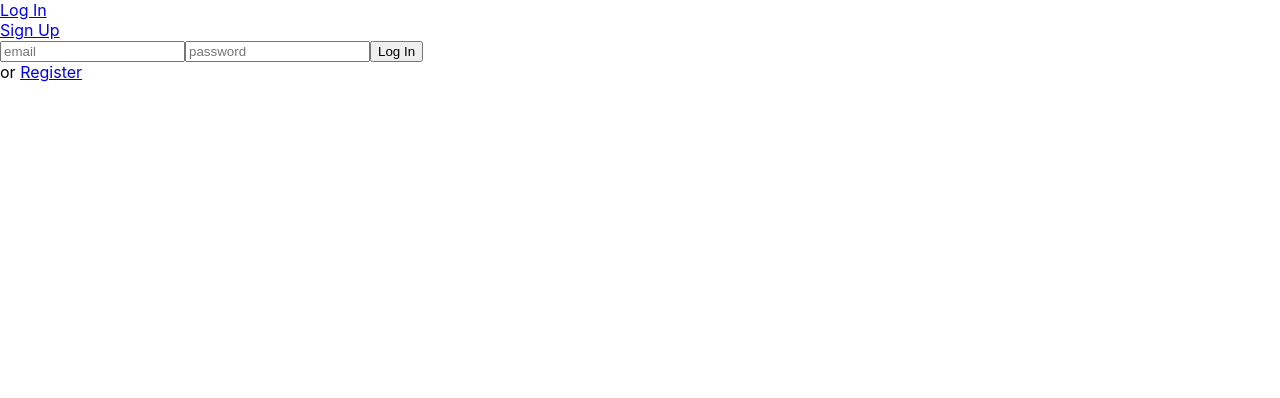
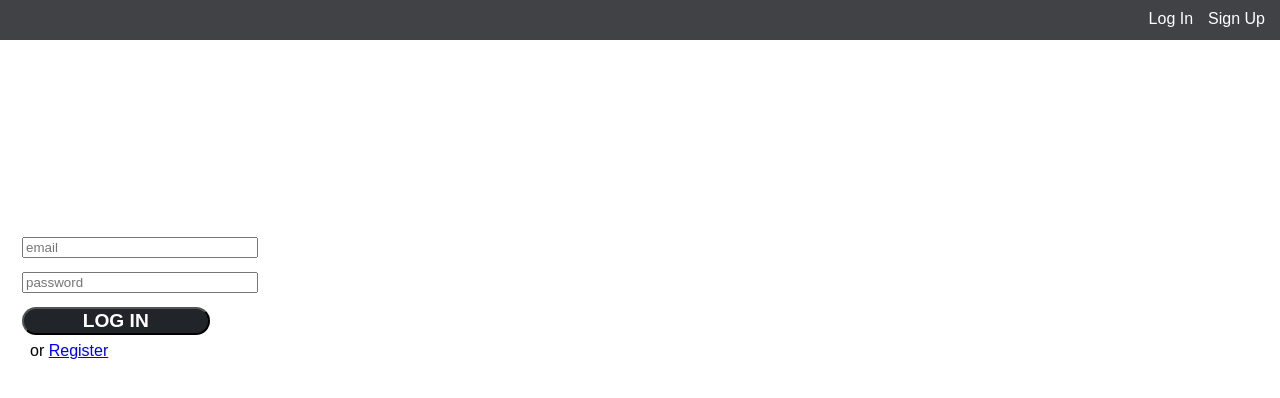
Before and after one commit to durabilliam/Comix, a React (Create React App) app in the folder client/: page /login in a window 1280 px wide. Shown: the top 398 px of the page. Built offline with nearby package versions, Linux system fonts and the light colour scheme.

Commit message:
add nav css

```diff
--- /dev/null
+++ b/client/src/components/Login.css
@@ -0,0 +1,53 @@
+#addLoginForm {
+  display: flex;
+  flex-direction:column;
+  justify-content: space-between;
+  width: 250px;
+  margin: 15px;
+  font-family: 'M PLUS Rounded 1c', sans-serif;
+  font-weight:500;
+  padding-top: 175px;
+}
+
+/* .addLogin_background {
+  background: url("../Images/bugertime-login.jpeg");
+  background-position: right;
+  background-repeat:no-repeat;
+  height: 900px;
+} */
+
+.addloginfield{
+margin: 7px;
+}
+
+.addLoginSubmit {
+  border-radius: 15px;
+  background-color:#212529;
+  text-transform: uppercase;
+  color:white;
+  font-weight:900;
+  font-size:1.2em;
+  margin-top:7px;
+  margin-left: 7px;
+  width: 75%;
+}
+
+.redirect-register{
+  margin-top:7px;
+  margin-left: 15px;
+}
+
+::-webkit-scrollbar {
+  background: hidden;
+}
+
+.footer {
+  position: absolute;
+  bottom: 0;
+  left:0;
+  right:0;
+}
+
+.spacer {
+  height: 233px;
+}
--- a/client/src/components/Login.jsx
+++ b/client/src/components/Login.jsx
@@ -3,7 +3,7 @@ import axios from 'axios'
 import { Component } from 'react'
 import {Link} from 'react-router-dom'
 import ComixsNavbar from './Navbar';
-//import './Login.css'
+import './Login.css'
 
 class Login extends Component {
   constructor(props) {
@@ -39,7 +39,7 @@ class Login extends Component {
       }
 
       localStorage.setItem('userObject', JSON.stringify(user));
-      window.location.href = '/';
+      window.location.href = '/comixs/0';
 
       if (response.data.logged_in) {
         this.props.handleLogin(response.data)
--- /dev/null
+++ b/client/src/components/Navbar.css
@@ -0,0 +1,33 @@
+.logo {
+  font-size: 28px;
+  padding-left: 15px;
+}
+
+#rightNav {
+  display: flex;
+  justify-content: flex-end;
+  /* position: absolute; */
+  right: 15px;
+}
+
+#rightNav a{
+  font-family: 'M PLUS Rounded 1c', sans-serif;
+  color: white;
+  text-decoration: none;
+  padding-right: 15px;
+}
+
+nav.navbar.navbar-expand.navbar-dark.bg-dark {
+  background-color: #353639ef;
+  border-top-width: 20px;
+  padding-top: 10px;
+  padding-bottom: 10px;
+}
+
+#logopic {
+  border-radius: 100px;
+}
+
+.logout-button {
+  cursor:pointer;
+}
--- a/client/src/components/Navbar.jsx
+++ b/client/src/components/Navbar.jsx
@@ -2,7 +2,7 @@ import React from 'react'
 import {Link} from 'react-router-dom'
 import Navbar from 'react-bootstrap/Navbar'
 import axios from 'axios'
-//import './Navbar.css'
+import './Navbar.css'
 //const imageLogo = require('../Images/b-time-logo.png')
 //const favouriteStamp = require('../Images/favourite-stamp.png')
 
@@ -21,9 +21,9 @@ export default function ComixsNavbar(props) {
   return (
     <div>
       <Navbar bg="dark" variant="dark">
-        <Navbar.Brand href="/">
-          {/* <div className='logo'><img src={imageLogo} id='logopic' width="40%" height="40%"/></div> */}
-        </Navbar.Brand>
+        {/* <Navbar.Brand href="/">
+          <div className='logo'><img src={imageLogo} id='logopic' width="40%" height="40%"/></div>
+        </Navbar.Brand> */}
         <div id="rightNav">
           <Link to='/login'>Log In</Link>
           <br></br>
@@ -36,11 +36,11 @@ export default function ComixsNavbar(props) {
       return (
         <div>
           <Navbar bg="dark" variant="dark">
-            <Navbar.Brand href="/">
-              {/* <div className='logo'><img src={imageLogo} id='logopic' width="40%" height="40%"/></div> */}
-            </Navbar.Brand>
+            {/* <Navbar.Brand href="/">
+              <div className='logo'><img src={imageLogo} id='logopic' width="40%" height="40%"/></div>
+            </Navbar.Brand> */}
               <div id="rightNav">
-                <a>Hungry for some 🍔 's {user.full_name}?</a>
+                <a>Thanks for Logging in {user.full_name}?</a>
                 {/* <a href={`/favourites`}><img src={favouriteStamp} className="favourite-image" height="25" width="50"></img></a> */}
                 <a class="logout-button" onClick={userLogout}>Logout</a>
               </div>
```
